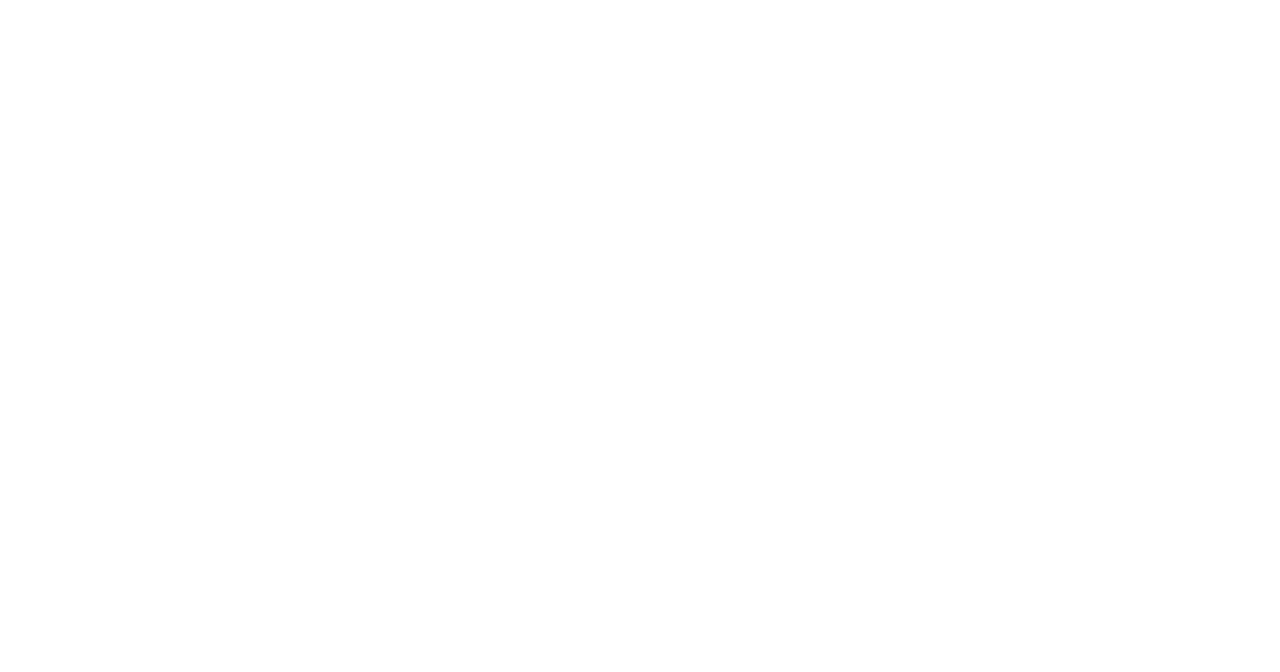
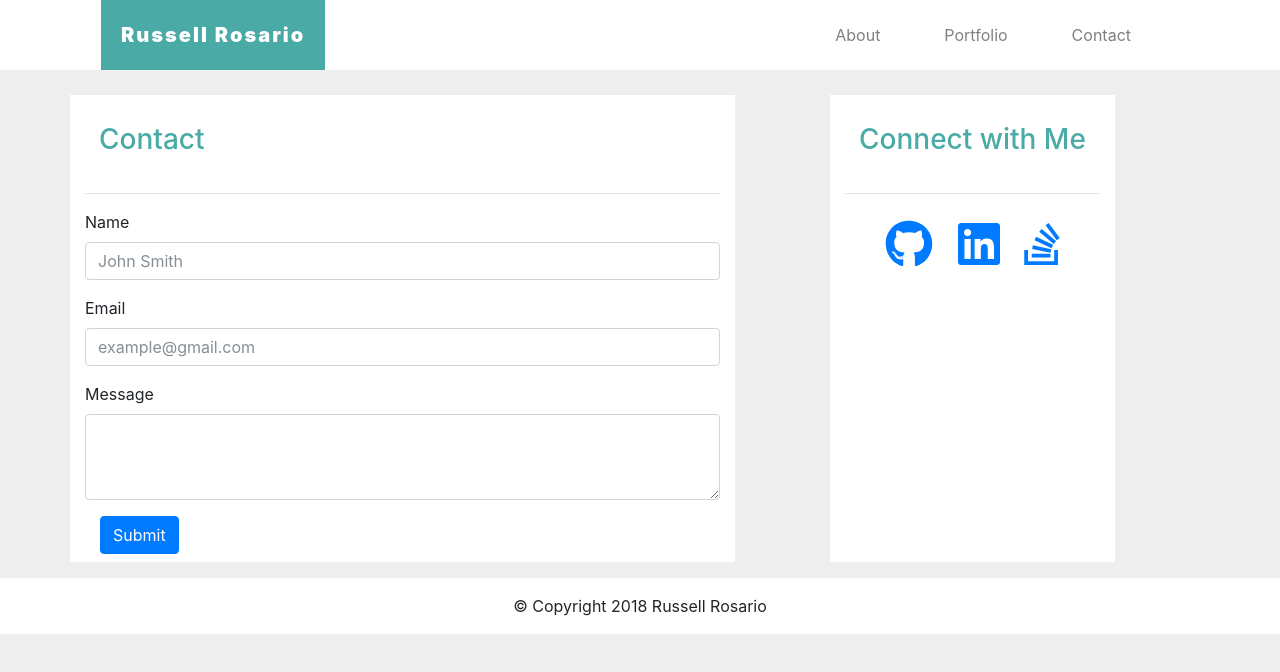
Before and after one commit to rosariorussell/Bootstrap-Portfolio, a plain HTML site: page contact.html in a window 1280 px wide. Drawn offline with nearby package versions, Linux system fonts and the light colour scheme.

Commit message:
completed

```diff
--- a/contact.html
+++ b/contact.html
@@ -0,0 +1,99 @@
+<!doctype html>
+<html lang="en">
+
+<head>
+  <title>Title</title>
+  <!-- Required meta tags -->
+  <meta charset="utf-8">
+  <meta name="viewport" content="width=device-width, initial-scale=1, shrink-to-fit=no">
+
+  <!-- Bootstrap CSS -->
+  <link rel="stylesheet" href="https://maxcdn.bootstrapcdn.com/bootstrap/4.0.0-beta.2/css/bootstrap.min.css" integrity="sha384-PsH8R72JQ3SOdhVi3uxftmaW6Vc51MKb0q5P2rRUpPvrszuE4W1povHYgTpBfshb"
+    crossorigin="anonymous">
+  <link rel="stylesheet" href="style.css">
+  <script defer src="https://use.fontawesome.com/releases/v5.0.6/js/all.js"></script>
+
+
+</head>
+
+<body>
+  <div class="container-fluid">
+    <div class="container">
+      <nav class="navbar navbar-expand-md">
+        <a class="navbar-brand" href="#" id="my-namebrandcolor">Russell Rosario</a>
+        <button class="navbar-toggler" type="button" data-toggle="collapse" data-target="#navbarNav" aria-controls="navbarNav" aria-expanded="false"
+          aria-label="Toggle navigation">
+          <span class="navbar-toggler-icon">
+            <i class="fas fa-bars"></i>
+            </i>
+          </span>
+        </button>
+        <div class="collapse navbar-collapse" id="navbarNav">
+          <ul class="navbar-nav">
+            <li class="nav-item my-navlink-color">
+              <a class="nav-link" href="contact.html" style="color:gray;">Contact</a>
+            </li>
+            <li class="nav-item my-navlink-color">
+              <a class="nav-link" href="portfolio.html" style="color:gray;">Portfolio</a>
+            </li>
+            <li class="nav-item my-navlink-color">
+              <a class="nav-link" href="#" style="color:gray;">About</a>
+            </li>
+          </ul>
+        </div>
+      </nav>
+    </div>
+  </div>
+
+  <div class="container">
+    <div class="row">
+      <div class="col-md-7 whitebg">
+        <h3>Contact</h3>
+        <hr>
+        <form>
+            <div class="form-group">
+              <label for="exampleFormControlInput1">Name</label>
+              <input type="email" class="form-control" id="exampleFormControlInput1" placeholder="John Smith">
+            </div>
+            <div class="form-group">
+                <label for="exampleFormControlInput1">Email</label>
+                <input type="email" class="form-control" id="exampleFormControlInput1" placeholder="example@gmail.com">
+              </div>
+            <div class="form-group">
+              <label for="exampleFormControlTextarea1">Message</label>
+              <textarea class="form-control" id="exampleFormControlTextarea1" rows="3"></textarea>
+            </div>
+            <div class="col-auto">
+                <button type="submit" class="btn btn-primary mb-2">Submit</button>
+              </div>
+          </form>
+
+      </div>
+      <div class="col-md-1"></div>
+      <div class="col-md-3 whitebg">
+        <h3>Connect with Me</h3>
+        <hr>
+        <p class="sm-icons">
+          <a href="http://www.github.com/rosariorussell"><i class="fab fa-github sm-resize text-center" height="100px;"></i></a>
+          <a href="http://www.linedin.com/in/rosariorussell"><i class="fab fa-linkedin sm-resize text-center"></i></a>
+          <a href="https://stackoverflow.com/story/rosariorussell"><i class="fab fa-stack-overflow sm-resize text-center"></i></a>
+        </p>
+      </div>
+    </div>
+  </div>
+
+  <div class="container-fluid">
+    <p class="my-footer">&copy; Copyright 2018 Russell Rosario</p>
+  </div>
+
+  <!-- Optional JavaScript -->
+  <!-- jQuery first, then Popper.js, then Bootstrap JS -->
+  <script src="https://code.jquery.com/jquery-3.2.1.slim.min.js" integrity="sha384-KJ3o2DKtIkvYIK3UENzmM7KCkRr/rE9/Qpg6aAZGJwFDMVNA/GpGFF93hXpG5KkN"
+    crossorigin="anonymous"></script>
+  <script src="https://cdnjs.cloudflare.com/ajax/libs/popper.js/1.12.3/umd/popper.min.js" integrity="sha384-vFJXuSJphROIrBnz7yo7oB41mKfc8JzQZiCq4NCceLEaO4IHwicKwpJf9c9IpFgh"
+    crossorigin="anonymous"></script>
+  <script src="https://maxcdn.bootstrapcdn.com/bootstrap/4.0.0-beta.2/js/bootstrap.min.js" integrity="sha384-alpBpkh1PFOepccYVYDB4do5UnbKysX5WZXm3XxPqe5iKTfUKjNkCk9SaVuEZflJ"
+    crossorigin="anonymous"></script>
+</body>
+
+</html>
```
Also changed, not shown: index.html (+2 -2 lines), portfolio.html (+82 -0 lines).
